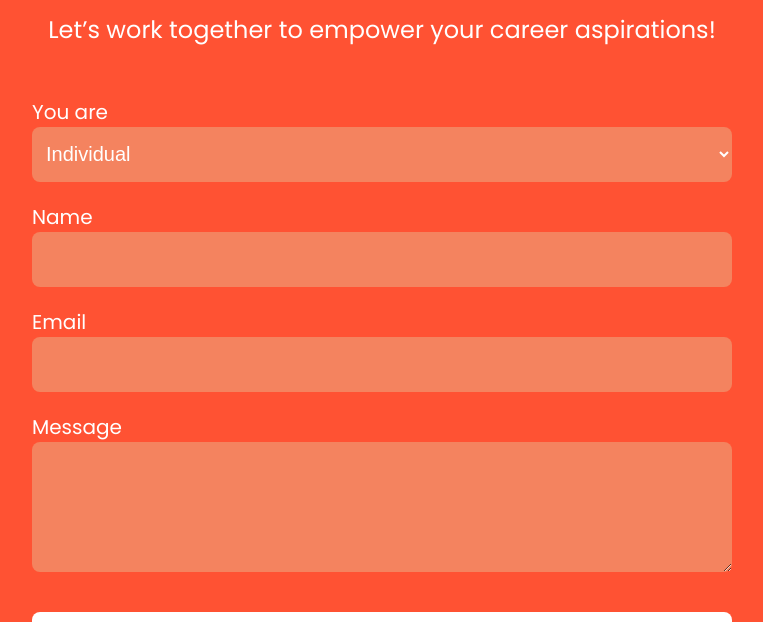
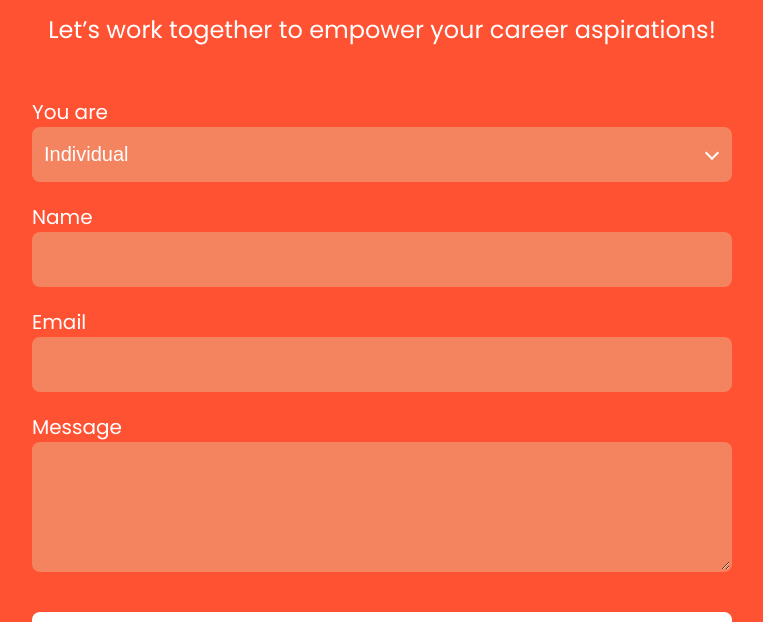
Before and after one commit to patilmanas04/JCC-Website, a React (Vite) app in the folder Client/: page / in a window 1280 px wide. Shown: the part 5360-5982 px from the top of the page, without its empty margins (258-1021 px from the left). Built offline with nearby package versions, Linux system fonts and the light colour scheme.

Commit message:
Fix the styles of drop down arrow in the drop down menu of contact us form

```diff
--- a/Client/src/components/Contact/ContactElements.jsx
+++ b/Client/src/components/Contact/ContactElements.jsx
@@ -107,10 +107,11 @@ export const Input = styled.input`
     border: none;
     border-radius: 8px;
     background-color: ${({ theme }) => theme.colors.secondaryAccent};
+    border: 2px solid transparent;
 
     &:focus{
         outline: none;
-        border: 2px solid ${({ theme }) => theme.colors.background};
+        border-color: ${({ theme }) => theme.colors.background};
     }
 
     @media screen and (max-width: 768px){
@@ -121,6 +122,7 @@ export const Input = styled.input`
     @media screen and (max-width: 480px){
         height: 45px;
         font-size: 16px;
+        border-width: 1.5px;
     }
 `
 
@@ -133,10 +135,11 @@ export const Textarea = styled.textarea`
     border: none;
     border-radius: 8px;
     background-color: ${({ theme }) => theme.colors.secondaryAccent};
+    border: 2px solid transparent;
 
     &:focus{
         outline: none;
-        border: 2px solid ${({ theme }) => theme.colors.background};
+        border-color: ${({ theme }) => theme.colors.background};
     }
 
     @media screen and (max-width: 768px){
@@ -147,6 +150,7 @@ export const Textarea = styled.textarea`
     @media screen and (max-width: 480px){
         height: 80px;
         font-size: 16px;
+        border-width: 1.5px;
     }
 `
 
@@ -317,6 +321,43 @@ export const ModalContent = styled.p`
     text-align: left;
 `
 
+export const DropDownMenuWrapper = styled.div`
+    width: 100%;
+    height: 55px;
+    font-size: 20px;
+    border: none;
+    border-radius: 8px;
+    position: relative;
+
+    &::after{
+        content: '';
+        position: absolute;
+        width: 8px;
+        height: 8px;
+        border-top: 2px solid ${({ theme }) => theme.colors.background};
+        border-left: 2px solid ${({ theme }) => theme.colors.background};
+        right: 15px;
+        top: 50%;
+        transform: translateY(-60%) rotate(225deg);
+        font-size: 15px;
+    }
+
+    @media screen and (max-width: 768px){
+        height: 50px;
+        font-size: 18px;
+    }
+
+    @media screen and (max-width: 480px){
+        height: 45px;
+        font-size: 16px;
+
+        &::after{
+            width: 6px;
+            height: 6px;
+        }
+    }
+`
+
 export const DropDownMenu = styled.select`
     width: 100%;
     height: 55px;
@@ -326,6 +367,13 @@ export const DropDownMenu = styled.select`
     border-radius: 8px;
     background-color: ${({ theme }) => theme.colors.secondaryAccent};
     color: ${({ theme }) => theme.colors.background};
+    border: 2px solid transparent;
+    appearance: none;
+
+    &:focus{
+        outline: none;
+        border-color: ${({ theme }) => theme.colors.background};
+    }
 
     @media screen and (max-width: 768px){
         height: 50px;
--- a/Client/src/components/Contact/Index.jsx
+++ b/Client/src/components/Contact/Index.jsx
@@ -1,7 +1,7 @@
 import React, { useState, useRef } from 'react'
 import EmailIcon from '../../assets/email_icon.svg'
 import PhoneIcon from '../../assets/phone_icon.svg'
-import { ContactWrapper, ContactContainer, ContactContent, ContactTitle, Span, ContactSubtitle, ContactForm, ContactField, Label, Input, Textarea, ContactButtons, SendMessageButton, ScheduleACallButton, ContactInformation, Information, IconWrapper, Icon, InformationContent, InformationTitle, InformationSubtitle, Divider, Modal, ModalContent, DropDownMenu, Option } from './ContactElements'
+import { ContactWrapper, ContactContainer, ContactContent, ContactTitle, Span, ContactSubtitle, ContactForm, ContactField, Label, Input, Textarea, ContactButtons, SendMessageButton, ScheduleACallButton, ContactInformation, Information, IconWrapper, Icon, InformationContent, InformationTitle, InformationSubtitle, Divider, Modal, ModalContent, DropDownMenu, Option, DropDownMenuWrapper } from './ContactElements'
 import { Link } from 'react-router-dom'
 
 const Contact = () => {
@@ -59,10 +59,12 @@ const Contact = () => {
                 <ContactForm onSubmit={handleSubmit}>
                     <ContactField>
                         <Label htmlFor='type'>You are</Label>
-                        <DropDownMenu onChange={handleDropDownChange} ref={dropDownRef} id='type' name='type' required defaultValue="individual">
-                            <Option value='individual'>Individual</Option>
-                            <Option value='corporate'>Corporate</Option>
-                        </DropDownMenu>
+                        <DropDownMenuWrapper>
+                            <DropDownMenu onChange={handleDropDownChange} ref={dropDownRef} id='type' name='type' required defaultValue="individual">
+                                <Option value='individual'>Individual</Option>
+                                <Option value='corporate'>Corporate</Option>
+                            </DropDownMenu>
+                        </DropDownMenuWrapper>
                     </ContactField>
                     <ContactField>
                         <Label htmlFor='name'>Name</Label>
```
